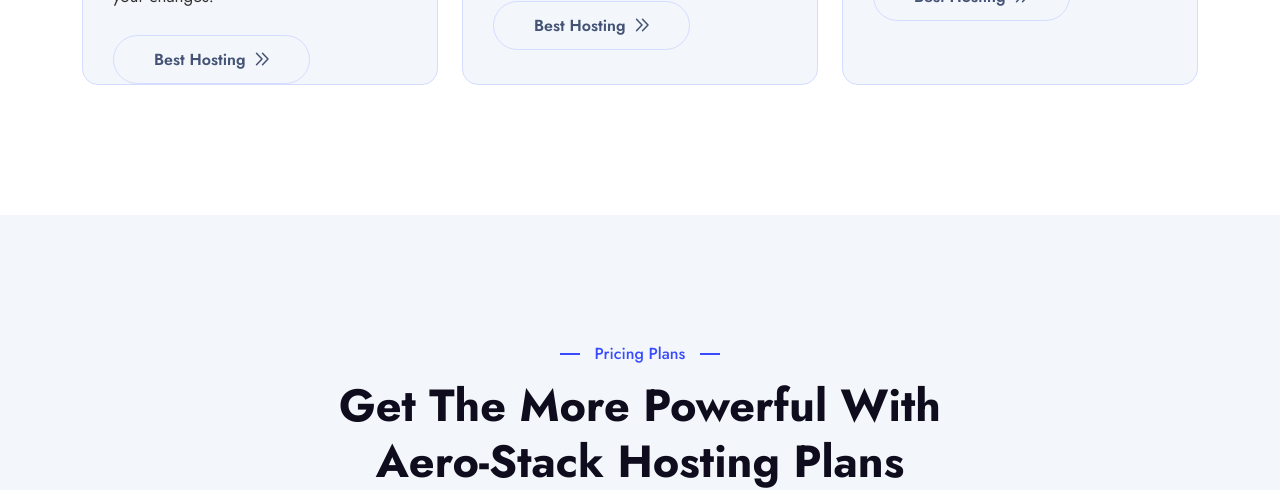
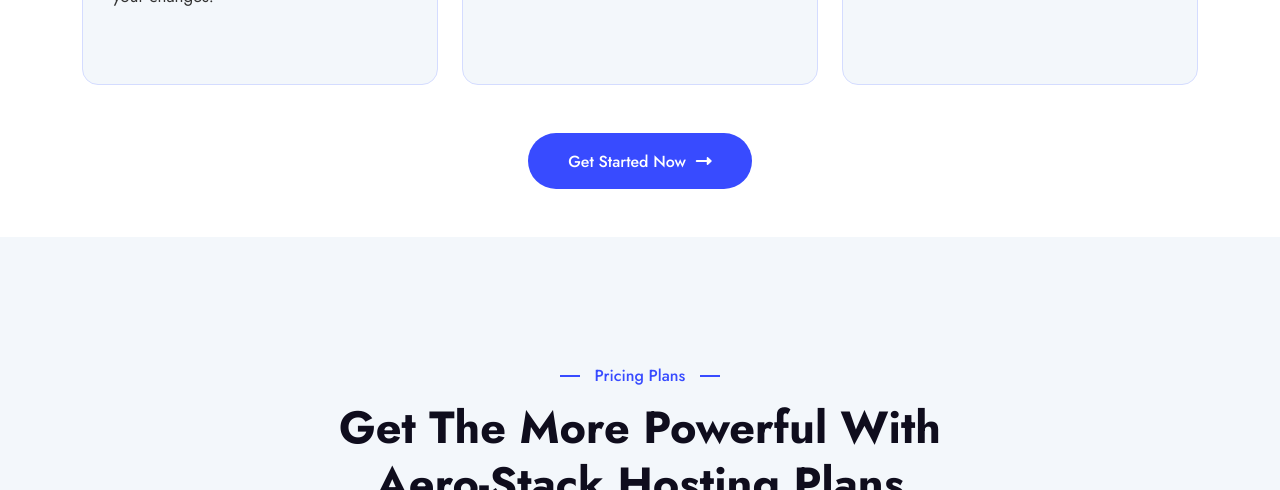
Before and after one commit to hirnipatel14/AeroStack, a PHP site: page / in a window 1280 px wide. Shown: the part 1834-2324 px from the top of the page. Run offline with PHP 8.4, Linux system fonts and the light colour scheme; grey boxes are pictures that could not be loaded.

Commit message:
Update index.php

```diff
--- a/index.php
+++ b/index.php
@@ -554,7 +554,7 @@
     </div> -->
 
     <!-- Hosting Section Start -->
-    <section class="hosting-section fix section-padding">
+    <section class="hosting-section fix section-padding pb-5">
       <div class="container">
         <div class="section-title-area">
           <div class="section-title">
@@ -592,9 +592,9 @@
                   select the section and use the icons above to make your
                   changes.
                 </p>
-                <a href="https://www.aero-stack.com/shop" class="theme-btn mt-4"
+                <!-- <a href="https://www.aero-stack.com/shop" class="theme-btn mt-4"
                   >Best hosting <i class="fa-regular fa-chevrons-right"></i
-                ></a>
+                ></a> -->
               </div>
             </div>
           </div>
@@ -613,9 +613,9 @@
                   using the right icon of each block. Then, duplicate one of the
                   columns to create a new one as a copy.
                 </p>
-                <a href="https://www.aero-stack.com/shop" class="theme-btn mt-4"
+                <!-- <a href="https://www.aero-stack.com/shop" class="theme-btn mt-4"
                   >Best hosting <i class="fa-regular fa-chevrons-right"></i
-                ></a>
+                ></a> -->
               </div>
             </div>
           </div>
@@ -636,14 +636,20 @@
                   conveys your message. Click on the image to adjust its rounded
                   corner style.
                 </p>
-                <a href="https://www.aero-stack.com/shop" class="theme-btn mt-4"
+                <!-- <a href="https://www.aero-stack.com/shop" class="theme-btn mt-4"
                   >Best hosting <i class="fa-regular fa-chevrons-right"></i
-                ></a>
+                ></a> -->
               </div>
             </div>
           </div>
         </div>
+        <div>
+
+        </div>
       </div>
+    </section>
+    <section class="hosting-section fix text-center mb-5">
+                <a href="https://shop.aero-stack.com" class="theme-btn wow fadeInUp" data-wow-delay=".5s" style="visibility: visible; animation-delay: 0.5s; animation-name: fadeInUp;">Get Started Now <i class="fas fa-long-arrow-alt-right"></i></a>
     </section>
 
     <!-- Pricing plan index-1 -->
```
